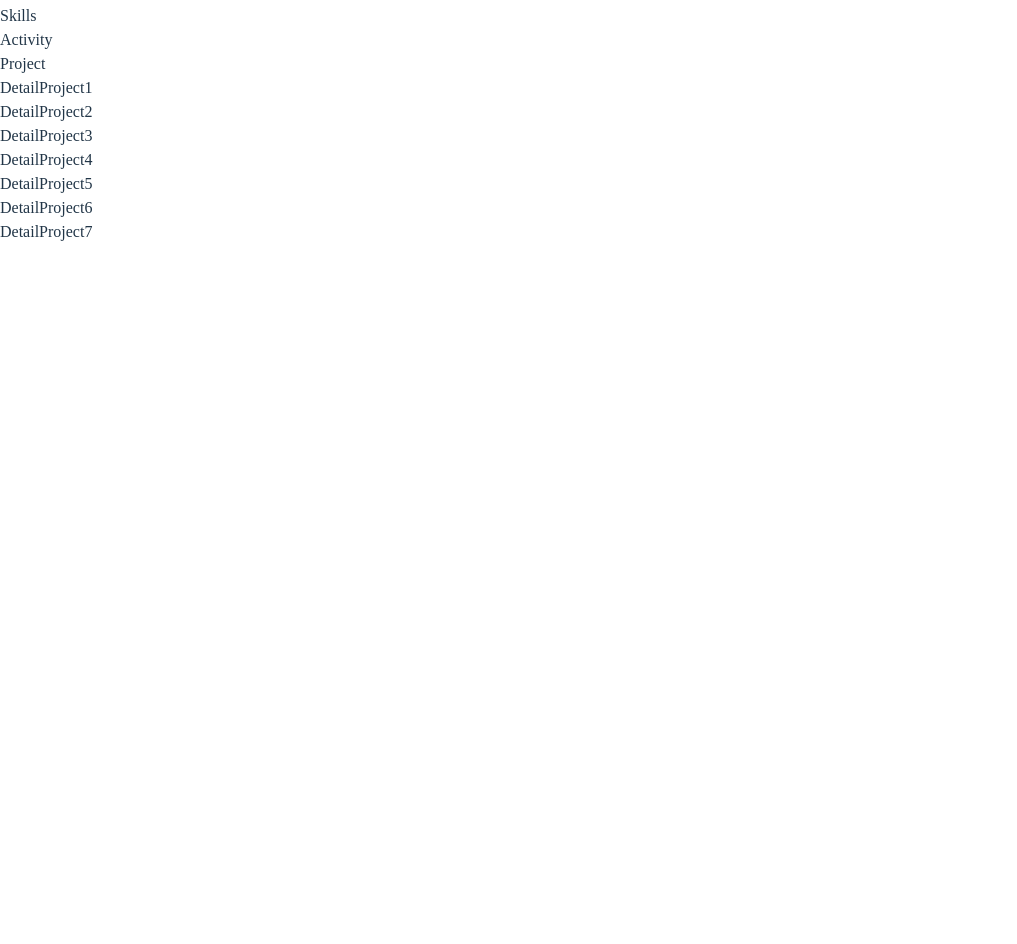
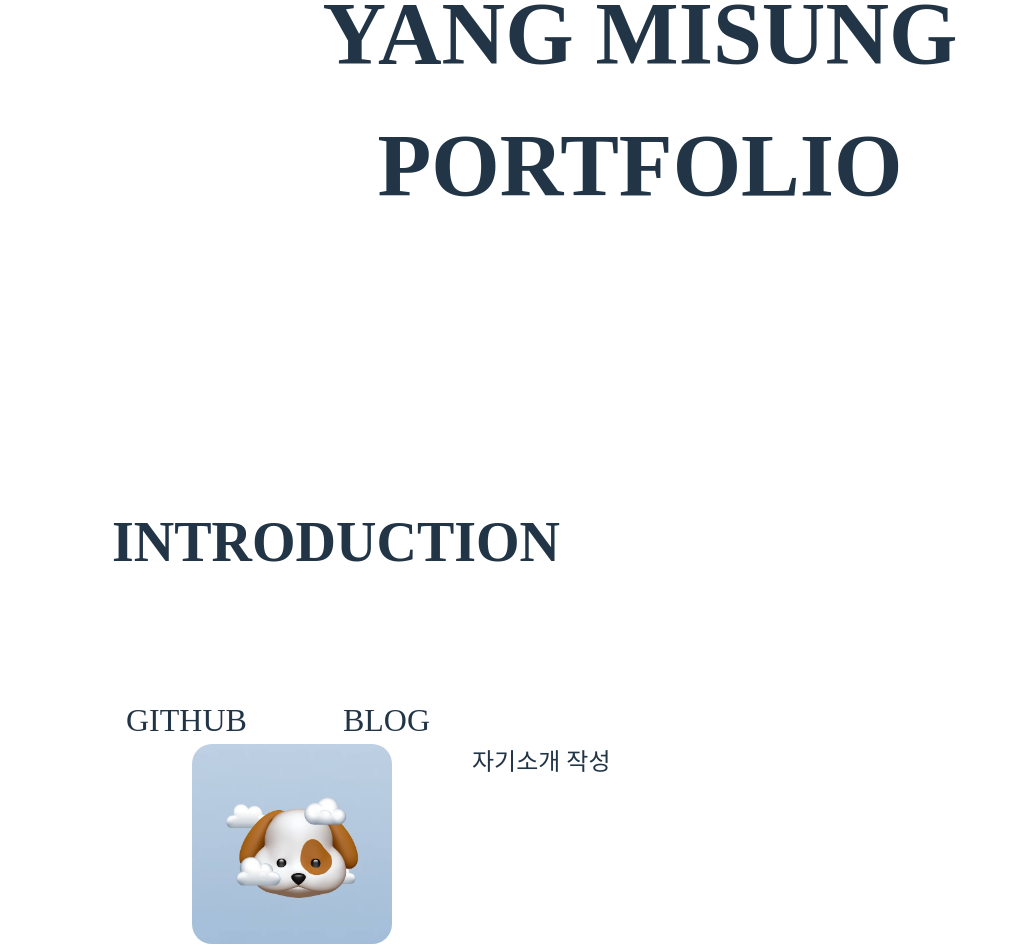
Before and after one commit to euphoria-lucy/Portfolio, a React (Vite) app: page / in a window 1280 px wide. Shown: the part 300-1244 px from the top of the page, without its empty margins (0-1017 px from the left). Before the commit the page ends 800 px from the top, so only its background shows below. Built offline with nearby package versions, Linux system fonts and the light colour scheme; a web font is replaced by a local one.

Commit message:
시작화면, 소개화면 구성

```diff
--- a/src/App.jsx
+++ b/src/App.jsx
@@ -16,7 +16,7 @@ function App() {
     <>
       <Main />
       <Intro />
-      <Skiils />
+      {/* <Skiils />
       <Activity />
       <Project />
       <DetailProject1 />
@@ -25,7 +25,7 @@ function App() {
       <DetailProject4 />
       <DetailProject5 />
       <DetailProject6 />
-      <DetailProject7 />
+      <DetailProject7 /> */}
     </>
   );
 }
--- a/src/components/Intro.jsx
+++ b/src/components/Intro.jsx
@@ -1,8 +1,23 @@
 import React from "react";
 import "../scss/Intro.scss";
+import image from "../img/dog.jpg";
 
 const Intro = () => {
-  return <div>Intro</div>;
+  return (
+    <>
+      <div className="intro">INTRODUCTION</div>
+      <nav>
+        <div className="left-nav">
+          <p>GITHUB</p>
+          <p>BLOG</p>
+        </div>
+      </nav>
+      <div className="img">
+        <img src={image} width="200px" />
+        <p>자기소개 작성</p>
+      </div>
+    </>
+  );
 };
 
 export default Intro;
--- a/src/components/Main.jsx
+++ b/src/components/Main.jsx
@@ -2,7 +2,14 @@ import React from "react";
 import "../scss/Main.scss";
 
 const Start = () => {
-  return <div>Start</div>;
+  return (
+    <>
+      <div className="title">
+        <p>YANG MISUNG</p>
+        <p>PORTFOLIO</p>
+      </div>
+    </>
+  );
 };
 
 export default Start;
--- a/src/scss/Intro.scss
+++ b/src/scss/Intro.scss
@@ -1,5 +1,37 @@
-@import "../scss/setting/font.scss";
+@import "./setting/font.scss";
 
-div {
+.intro {
   font-family: "SCoreDream";
+  font-weight: 900;
+  font-size: 3.5em;
+  margin-left: 2em;
 }
+
+.left-nav {
+  display: flex;
+  margin-top: 7em;
+  margin-left: 1.875em;
+  p {
+    font-family: "SCoreDream";
+    font-weight: 400;
+    font-size: 2em;
+    margin-left: 3em;
+  }
+}
+
+.img {
+  display: flex;
+  img {
+    margin-left: 12em;
+    margin-right: 5em;
+    border-radius: 20px;
+  }
+  p {
+    font-family: "SCoreDream";
+    font-weight: 500;
+    font-size: 1.5em;
+    text-align: center;
+    justify-content: center;
+    align-items: center;
+  }
+}
--- a/src/scss/Main.scss
+++ b/src/scss/Main.scss
@@ -1,5 +1,24 @@
 @import "../scss/setting/font.scss";
 
-div {
-  font-family: "SCoreDream";
+* {
+  margin: 0;
+  padding: 0;
+  overflow-x: hidden;
 }
+
+.title {
+  display: flex;
+  flex-direction: column;
+  align-items: center;
+  justify-content: center;
+  height: 100vh;
+  width: 100vw;
+  // background-color: lavender;
+  text-align: center;
+
+  p {
+    font-family: "SCoreDream";
+    font-weight: 900;
+    font-size: 5.5em;
+  }
+}
--- a/src/scss/Project.scss
+++ b/src/scss/Project.scss
@@ -2,4 +2,5 @@
 
 div {
   font-family: "SCoreDream";
+  font-weight: 500;
 }
```
Also changed, not shown: src/img/dog.jpg (added).
